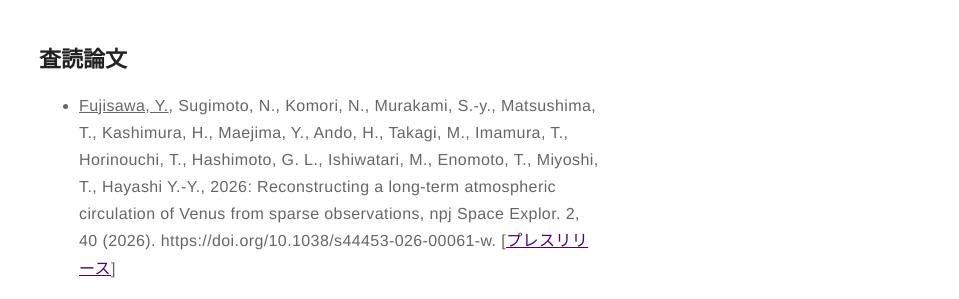
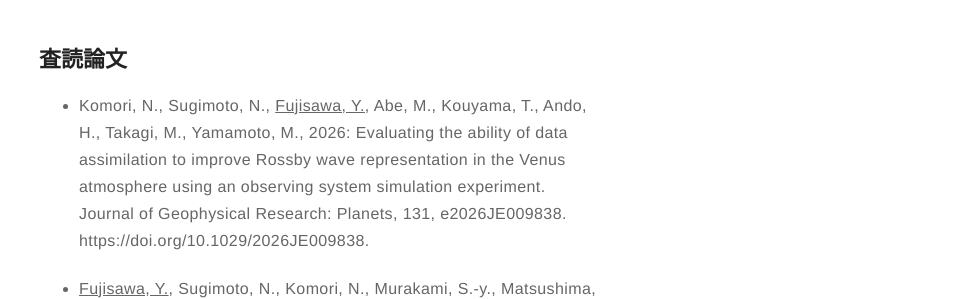
Before and after one commit to fjswykk/fjswykk.github.io, a plain HTML site: page research.html in a window 1280 px wide. Shown: the part 473-772 px from the top of the page, without its empty margins (321-1280 px from the left). Drawn offline with Linux system fonts and the light colour scheme.

Commit message:
add presentation list

```diff
--- a/research.html
+++ b/research.html
@@ -484,6 +484,9 @@ pre { box-sizing: border-box; margin: 0 0 1.75em 0; width: 100%; padding: 5px 10
 <h2 id="査読論文">査読論文</h2>
 
 <ul>
+  <li>
+    <p>Komori, N., Sugimoto, N., <u>Fujisawa, Y.</u>, Abe, M., Kouyama, T., Ando, H., Takagi, M., Yamamoto, M., 2026: Evaluating the ability of data assimilation to improve Rossby wave representation in the Venus atmosphere using an observing system simulation experiment. Journal of Geophysical Research: Planets, 131, e2026JE009838. https://doi.org/10.1029/2026JE009838.</p>
+  </li>
   <li>
     <p><u>Fujisawa, Y.</u>, Sugimoto, N., Komori, N., Murakami, S.-y., Matsushima, T., Kashimura, H., Maejima, Y., Ando, H., Takagi, M., Imamura, T., Horinouchi, T., Hashimoto, G. L., Ishiwatari, M., Enomoto, T., Miyoshi, T., Hayashi Y.-Y., 2026: Reconstructing a long-term atmospheric circulation of Venus from sparse observations, npj Space Explor. 2, 40 (2026). https://doi.org/10.1038/s44453-026-00061-w. [<a href="https://www.keio.ac.jp/ja/press-release/20261026-press-01/">プレスリリース</a>]</p>
   </li>
```
